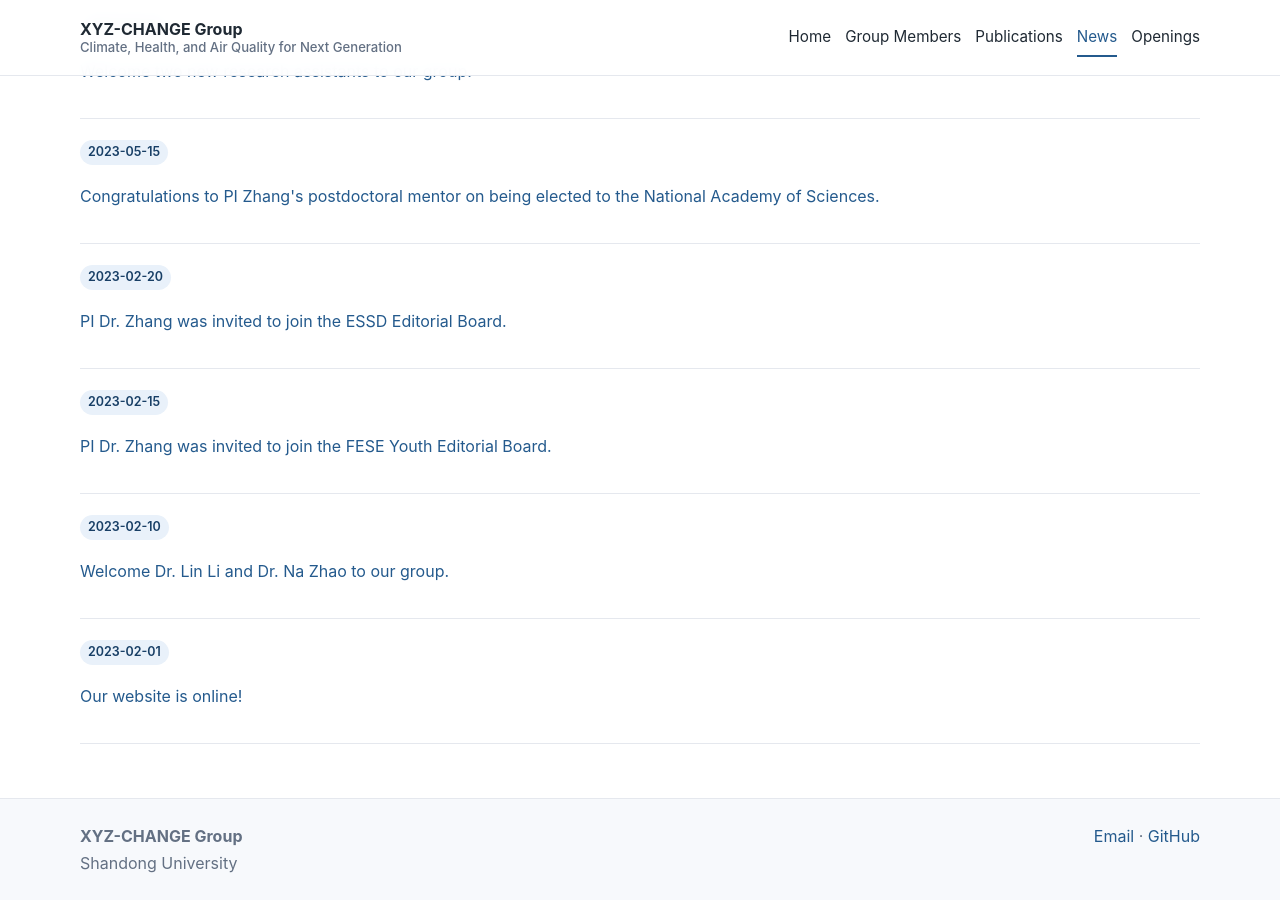
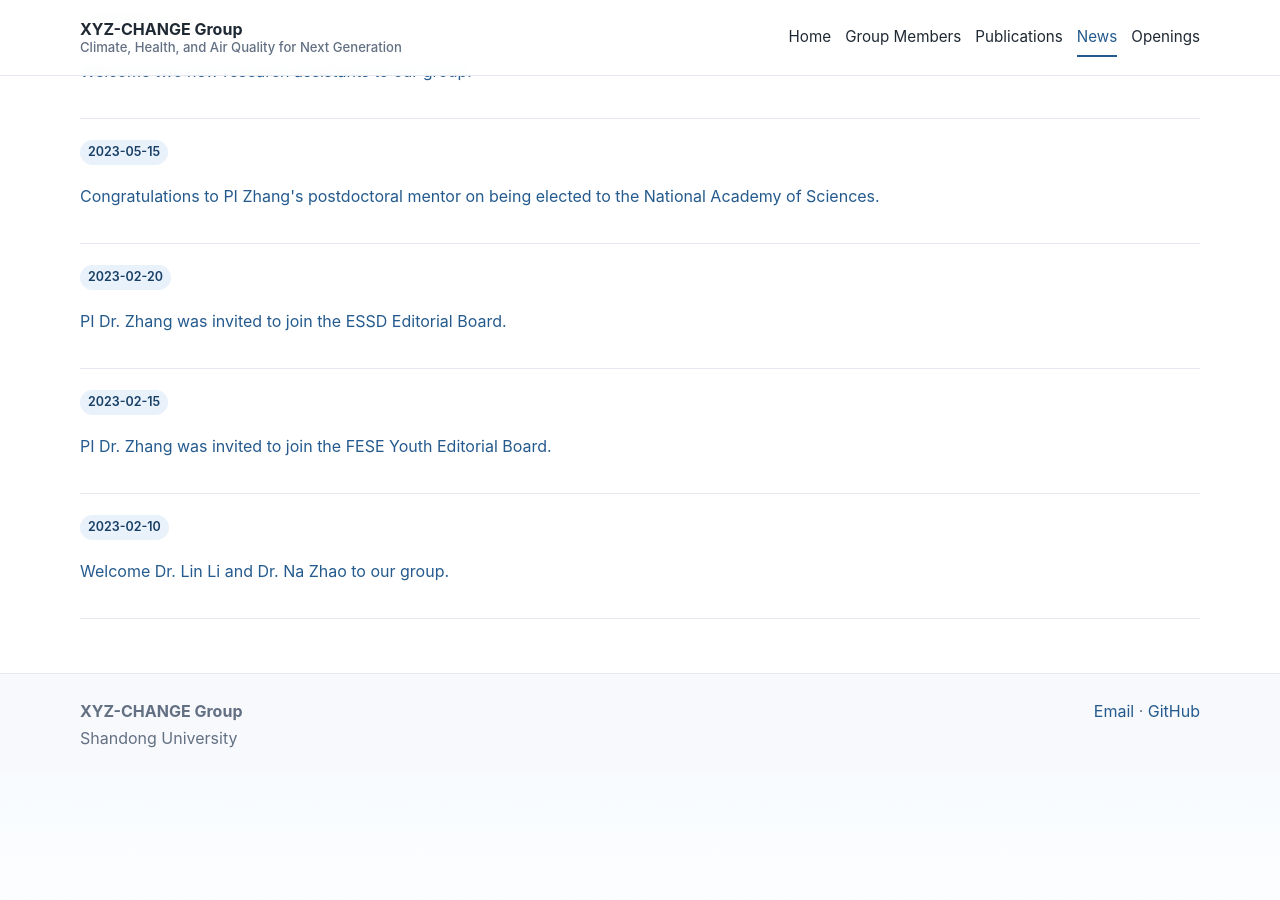
Before and after one commit to MuJSh/xyz_CHANGE, a Jekyll site: the page built from _pages/news.md, in a window 1280 px wide and 900 px high, scrolled down 4284 px. Built offline with Jekyll 4.4.1, drawn with Linux system fonts in a browser that asks for light colours; after the commit the page ends 5059 px from its top, so only the background shows below that.

Commit message:
Remove website online news item

```diff
--- a/_data/news.yml
+++ b/_data/news.yml
@@ -187,8 +187,3 @@
   title: "Welcome Dr. Lin Li and Dr. Na Zhao to our group."
   slug: "2023-02-10-welcome-dr-lin-li-and-na-zhao-to-our-group"
   link: "/xyz_CHANGE/news-detail/#2023-02-10-welcome-dr-lin-li-and-na-zhao-to-our-group"
-
-- date: "2023-02-01"
-  title: "Our website is online!"
-  slug: "2023-02-01-our-website-is-online"
-  link: "/xyz_CHANGE/news-detail/#2023-02-01-our-website-is-online"
```
